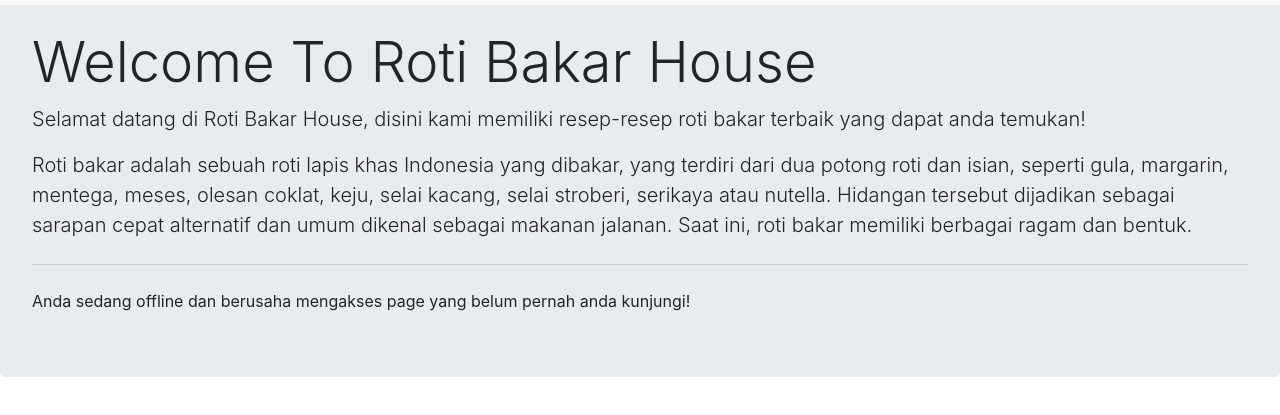
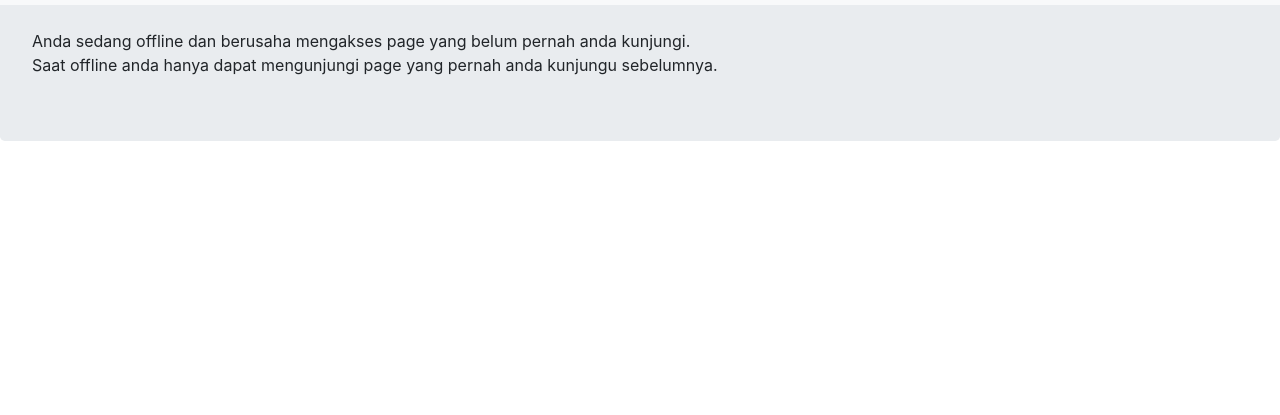
Before and after one commit to c14170076/c14170076.github.io, a plain HTML site: page offline.html in a window 1280 px wide. Shown: the part 75-490 px from the top of the page. Drawn offline with Linux system fonts and the light colour scheme; a script that the page names is missing.

Commit message:
Update offline.html

```diff
--- a/offline.html
+++ b/offline.html
@@ -94,13 +94,9 @@
 
     <div class="main">
       <div class="jumbotron">
-        <h1 class="display-4">Welcome To Roti Bakar House</h1>
-        <p class="lead">Selamat datang di Roti Bakar House, disini kami memiliki resep-resep roti bakar terbaik yang dapat anda temukan!</p>
-        <p class="lead">Roti bakar adalah sebuah roti lapis khas Indonesia yang dibakar, yang terdiri dari dua potong roti dan isian, seperti gula, margarin, mentega, meses, olesan coklat, keju, selai kacang, selai stroberi, serikaya atau nutella. Hidangan tersebut dijadikan sebagai sarapan cepat alternatif dan umum dikenal sebagai makanan jalanan. Saat ini, roti bakar memiliki berbagai ragam dan bentuk.</p>
-
-        <hr class="my-4">
         <!-- ....      -->
-       Anda sedang offline dan berusaha mengakses page yang belum pernah anda kunjungi!
+       Anda sedang offline dan berusaha mengakses page yang belum pernah anda kunjungi.<br>
+       Saat offline anda hanya dapat mengunjungi page yang pernah anda kunjungu sebelumnya.
         <!-- ....      -->
 
       </div>
```
